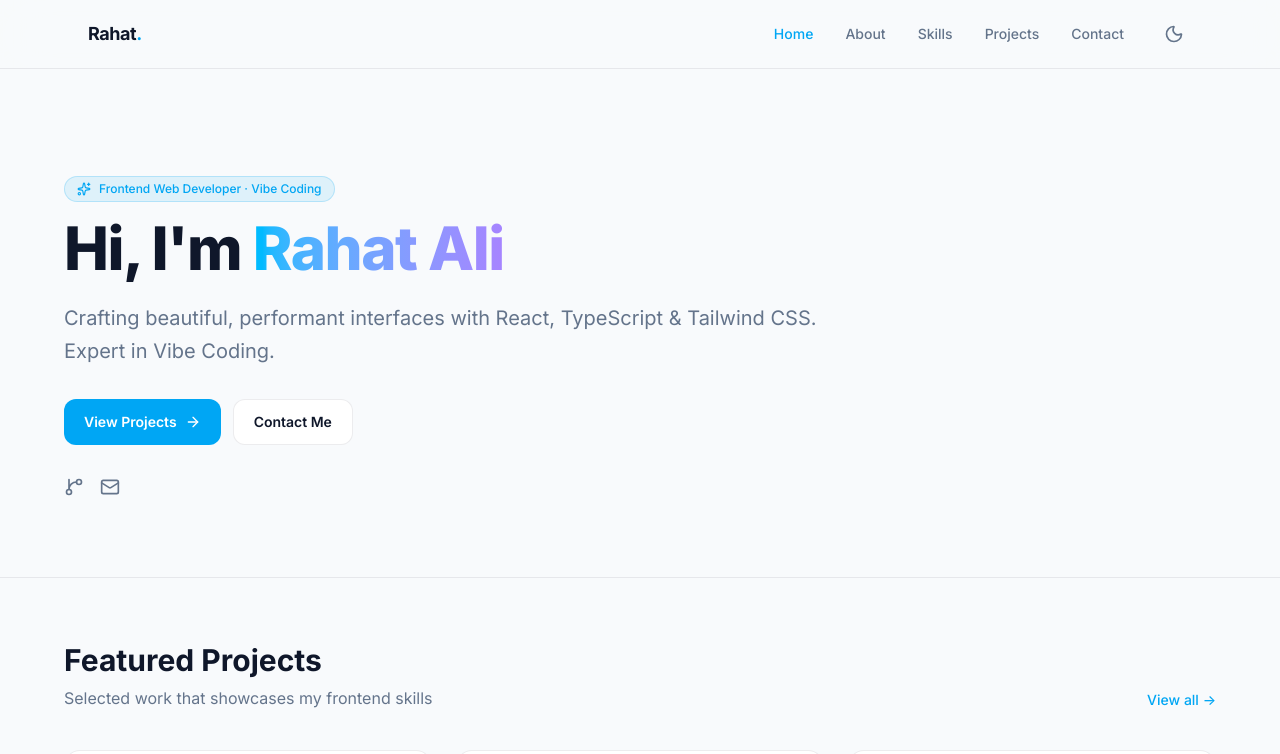
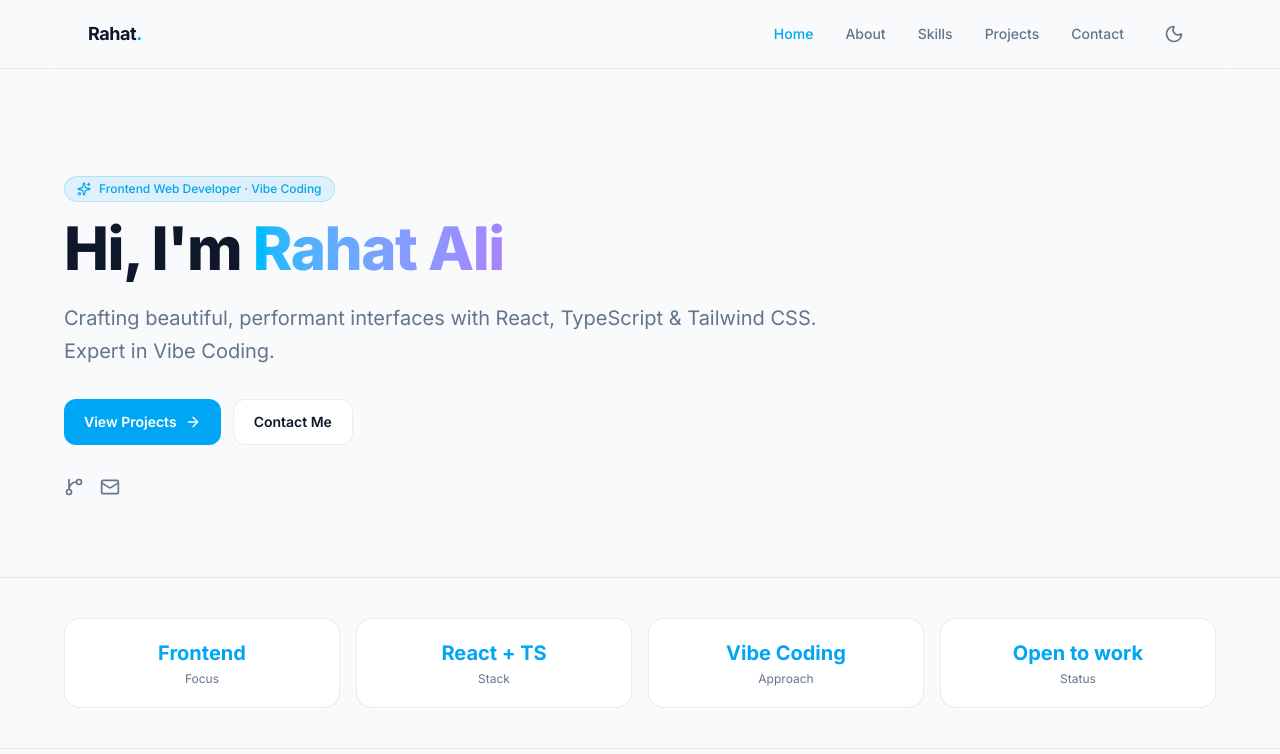
Before and after one commit to alihaical04-spec/portfolio, a React (Vite) app: page / in a window 1280 px wide. Shown: the top 754 px of the page. Built offline with nearby package versions, Linux system fonts and the light colour scheme.

Commit message:
ui: add highlight stats strip on home page

```diff
--- a/src/pages/Home.tsx
+++ b/src/pages/Home.tsx
@@ -68,6 +68,26 @@ export default function Home() {
         </div>
       </section>
 
+      {/* Quick stats */}
+      <section className="border-t border-theme px-4 py-10 sm:px-6" aria-label="Highlights">
+        <div className="mx-auto grid max-w-6xl grid-cols-2 gap-4 sm:grid-cols-4">
+          {[
+            { label: "Focus", value: "Frontend" },
+            { label: "Stack", value: "React + TS" },
+            { label: "Approach", value: "Vibe Coding" },
+            { label: "Status", value: "Open to work" },
+          ].map((s) => (
+            <div
+              key={s.label}
+              className="rounded-2xl border border-theme bg-surface px-4 py-5 text-center"
+            >
+              <p className="text-lg font-bold text-sky-500 sm:text-xl">{s.value}</p>
+              <p className="mt-1 text-xs text-muted">{s.label}</p>
+            </div>
+          ))}
+        </div>
+      </section>
+
       {/* Featured Projects */}
       <section className="border-t border-theme px-4 py-16 sm:px-6">
         <div className="mx-auto max-w-6xl">
```
